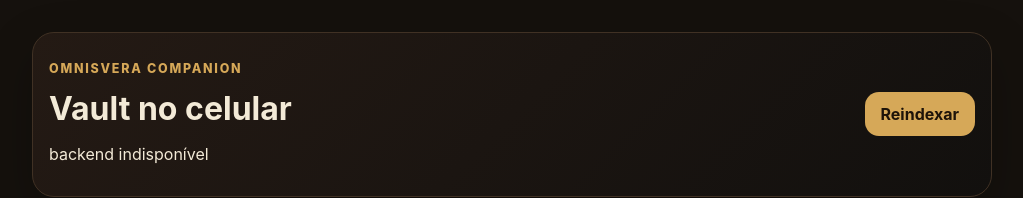
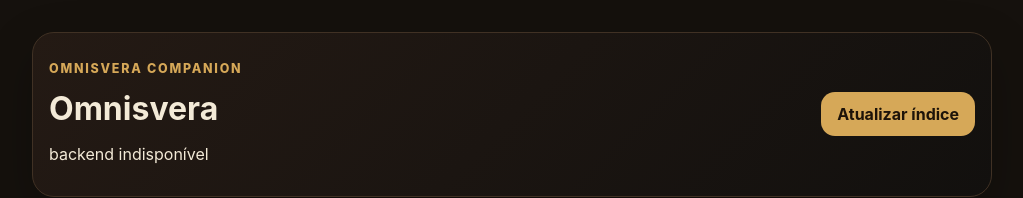
Before and after one commit to 7elph/omnisvera, a React (Vite) app in the folder omnisvera-agent/frontend/: page / in a window 1280 px wide. Shown: the top 198 px of the page, without its empty margins (128-1151 px from the left). Built offline with nearby package versions, Linux system fonts and the light colour scheme; no server answers.

Commit message:
fix: simplify companion header copy

```diff
--- a/omnisvera-agent/frontend/src/App.tsx
+++ b/omnisvera-agent/frontend/src/App.tsx
@@ -36,12 +36,12 @@ export default function App() {
   }
 
   async function onRebuild() {
-    setStatus("reindexando vault...");
+    setStatus("atualizando índice...");
     try {
       const data = await rebuildIndex();
       setStatus(`índice pronto · ${data.indexed_notes} notas`);
     } catch (error) {
-      setStatus("falha ao reindexar");
+      setStatus("falha ao atualizar índice");
     }
   }
 
@@ -55,10 +55,10 @@ export default function App() {
       <header className="hero">
         <div>
           <p className="eyebrow">Omnisvera Companion</p>
-          <h1>Vault no celular</h1>
+          <h1>Omnisvera</h1>
           <p>{status}</p>
         </div>
-        <button onClick={onRebuild}>Reindexar</button>
+        <button onClick={onRebuild}>Atualizar índice</button>
       </header>
 
       <section className="token-bar">
```
